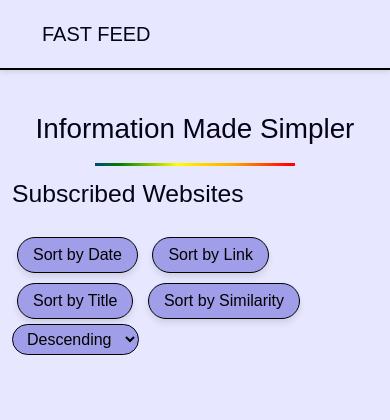
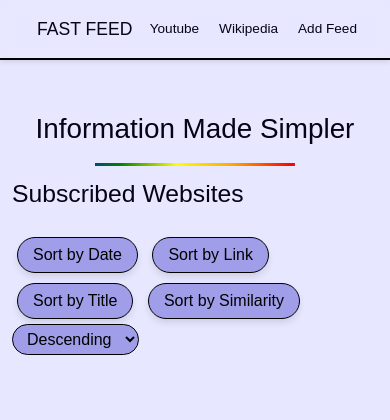
Before and after one commit to Quantlight/Fast-Feed, a Flask app: page / in a window 390 px wide. Shown: the top 420 px of the page. Run offline with Flask 3, Linux system fonts and the light colour scheme; some libraries are stand-ins or nearby versions.

Commit message:
Navbar for mobile devices

```diff
--- a/App/static/navbar.css
+++ b/App/static/navbar.css
@@ -10,11 +10,10 @@
     transition: background-color 0.3s ease; /* Smooth transition for background color change */
     border-bottom: 2px solid black; /* 2px solid black bottom border */
     box-shadow: 0 2px 5px rgba(0, 0, 0, 0.1); /* Box shadow for a subtle elevation effect */
-    border-radius: 0; /* Optional: Remove border radius */
-    display: flex; /* Display navbar items horizontally */
-    justify-content: space-between; /* Align items with space between them */
-    align-items: center; /* Center items vertically */
-    padding: 10px 20px; /* Adjust padding for the navbar */
+    display: flex;
+    justify-content: space-between;
+    align-items: center;
+    padding: 10px 20px;
 }
 
 .navbar-brand {
@@ -29,18 +28,13 @@
     transition: color 1s ease;
 }
 
-.navbar-toggler {
-    color: var(--text); /* Hamburger icon color */
-    border: none; /* Remove default button border */
-    background: none; /* Remove default button background */
-    display: none; /* Hide by default */
-}
-
 .navbar-nav {
     flex-direction: row;
-    display: flex; /* Display nav items horizontally */
-    align-items: center; /* Center items vertically */
-    list-style: none; /* Remove default list style */
+    display: flex;
+    align-items: center;
+    list-style: none;
+    margin: 0;
+    padding: 0;
 }
 
 .nav-item {
@@ -52,6 +46,7 @@
     color: var(--text); /* Nav link text color */
     text-decoration: none; /* Remove underline from links */
     padding: 10px; /* Add padding to links */
+    transition: all 0.3s ease;
 }
 
 /* Hover effect for nav links */
@@ -60,24 +55,46 @@
     transition: all 0.5s ease-in-out;
 }
 
-/* Media query for mobile devices */
+/* Mobile Adaptations */
 @media (max-width: 768px) {
-    .navbar-nav {
-        display: none; /* Hide nav links */
+    .navbar {
+        padding: 10px 15px; /* Reduce padding for mobile */
     }
 
-    .navbar-toggler {
-        display: block; /* Show the toggler button */
+    .navbar-nav {
+        flex-wrap: wrap; /* Allow nav items to wrap */
+        justify-content: flex-end; /* Align items to the right */
+    }
+
+    .nav-item {
+        margin-left: 10px; /* Reduce spacing between items */
+    }
+
+    .nav-link {
+        padding: 8px; /* Reduce padding for mobile */
+        font-size: 0.9rem; /* Slightly smaller font size */
+    }
+
+    .navbar-brand {
+        font-size: 1.2rem; /* Slightly smaller brand text */
     }
 }
 
-/* Media query for larger devices */
-@media (min-width: 769px) {
-    .navbar-nav {
-        display: flex; /* Show nav links */
+@media (max-width: 480px) {
+    .navbar {
+        height: 60px; /* Slightly reduce navbar height */
     }
 
-    .navbar-toggler {
-        display: none; /* Hide the toggler button */
+    .nav-item {
+        margin-left: 8px; /* Further reduce spacing */
+    }
+
+    .nav-link {
+        padding: 6px; /* Further reduce padding */
+        font-size: 0.85rem; /* Smaller font size for very small screens */
+    }
+
+    .navbar-brand {
+        font-size: 1.1rem; /* Smaller brand text for very small screens */
     }
 }
```
